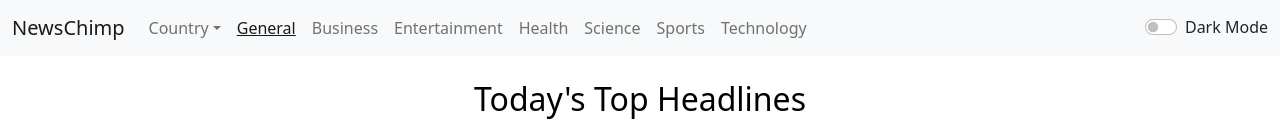
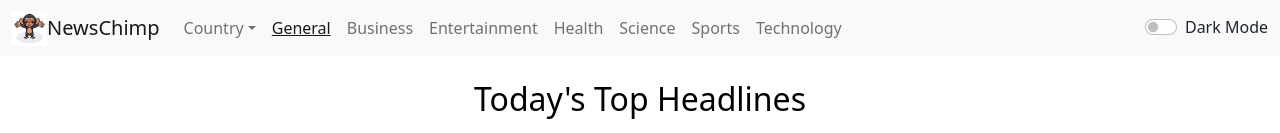
Before and after one commit to shubh-932/newschimp, a React (Create React App) app: page / in a window 1280 px wide. Shown: the top 133 px of the page. Built offline with nearby package versions, Linux system fonts and the light colour scheme; no server answers.

Commit message:
adds logo and corrects country dropdown

```diff
--- a/src/components/Navbar.js
+++ b/src/components/Navbar.js
@@ -2,6 +2,7 @@ import React, { useContext } from 'react'
 import { NavLink } from 'react-router-dom'
 import { ThemeContext } from '../contexts/ThemeContext';
 import { LocaleContext } from '../contexts/LocaleContext';
+import Logo from './../assets/images/logo.jpeg';
 
 export default function Navbar() {
 
@@ -20,6 +21,7 @@ export default function Navbar() {
   return (
     <nav className={`navbar fixed-top navbar-expand-lg navbar-${darkMode?'dark':'light'} bg-${darkMode?'dark':'light'}`}>
       <div className="container-fluid">
+        <img src={Logo} alt="Logo" style={{width:"35px",height:"35px"}} />
         <span className="navbar-brand">NewsChimp</span>
         <button className="navbar-toggler" type="button" data-bs-toggle="collapse" data-bs-target="#navbarSupportedContent" aria-controls="navbarSupportedContent" aria-expanded="false" aria-label="Toggle navigation">
           <span className="navbar-toggler-icon"></span>
@@ -27,9 +29,9 @@ export default function Navbar() {
         <div className="collapse navbar-collapse" id="navbarSupportedContent">
           <ul className="navbar-nav me-auto mb-2 mb-lg-0">
             <li className="nav-item dropdown">
-              <a className="nav-link dropdown-toggle" href="#" role="button" data-bs-toggle="dropdown" aria-expanded="false">
+              <span className="nav-link dropdown-toggle" role="button" data-bs-toggle="dropdown" aria-expanded="false">
                 Country
-              </a>
+              </span>
               <ul className="dropdown-menu">
                 <li><button className="dropdown-item" onClick={() => setLocale('in')}>India</button></li>
                 <li><button className="dropdown-item" onClick={() => setLocale('en')}>USA</button></li>
```
Also changed, not shown: src/assets/images/logo.jpeg (added).
